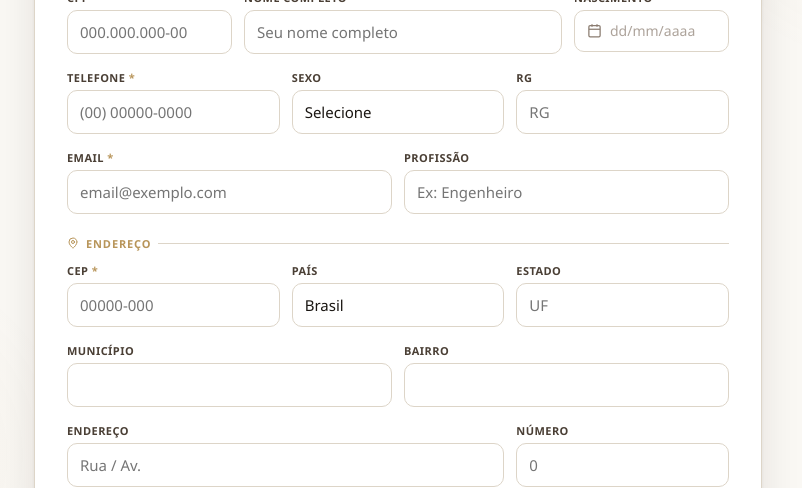
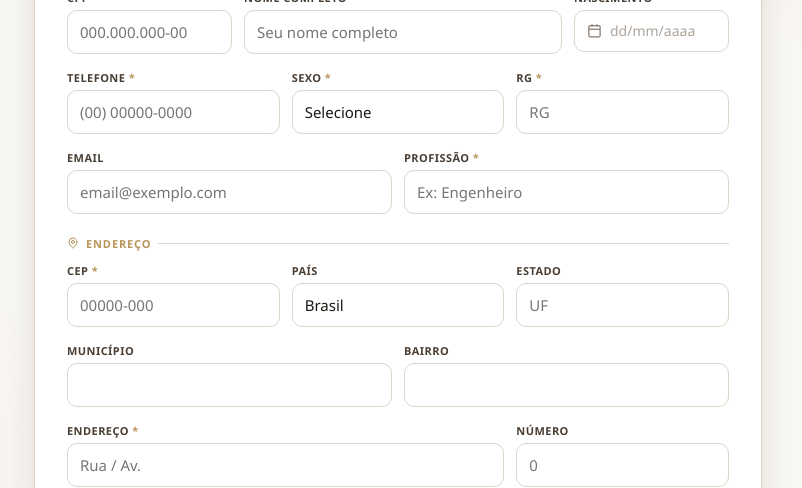
Before and after one commit to SamInst/cadastro-hospede, a React (Vite) app: page /registro in a window 1280 px wide. Shown: the part 265-753 px from the top of the page, without its empty margins (242-1044 px from the left). Built offline with nearby package versions, Linux system fonts and the light colour scheme.

Commit message:
adicionando obrigatoriedade em novos campos

```diff
--- a/src/pages/registro/ClienteRegistroPage.jsx
+++ b/src/pages/registro/ClienteRegistroPage.jsx
@@ -283,7 +283,8 @@ export default function ClienteRegistroPage() {
 
   // ── Validação step 1 ────────────────────────────────────────────────────────
   const required1 = { cpf: form.cpf, nome: form.nome, dataNascimento: form.dataNascimento,
-                      telefone: form.telefone, email: form.email, cep: form.cep };
+                      telefone: form.telefone, cep: form.cep,
+                      sexo: form.sexo, rg: form.rg, profissao: form.profissao, endereco: form.endereco };
   const missingField = f => !required1[f];
   const step1Valid = Object.values(required1).every(v => !!v) && cpfStatus !== 'invalid';
 
@@ -470,14 +471,14 @@ export default function ClienteRegistroPage() {
                       onChange={e => set('telefone', maskPhone(e.target.value))} placeholder="(00) 00000-0000" />
                   </div>
                   <div className={styles.field}>
-                    <label className={styles.label}>Sexo</label>
+                    <label className={[lblErr('sexo'), styles.req].join(' ')}>Sexo</label>
                     <select className={styles.input} value={form.sexo} onChange={e => set('sexo', e.target.value)}>
                       {SEXO_OPTS.map(o => <option key={o.value} value={o.value}>{o.label}</option>)}
                     </select>
                   </div>
                   <div className={styles.field}>
-                    <label className={styles.label}>RG</label>
-                    <input className={styles.input} value={form.rg}
+                    <label className={[lblErr('rg'), styles.req].join(' ')}>RG</label>
+                    <input className={errCls('rg')} value={form.rg}
                       onChange={e => set('rg', e.target.value)} placeholder="RG" />
                   </div>
                 </div>
@@ -485,13 +486,13 @@ export default function ClienteRegistroPage() {
                 {/* Email + Profissão */}
                 <div className={styles.grid2} style={{ marginBottom: 16 }}>
                   <div className={styles.field}>
-                    <label className={[lblErr('email'), styles.req].join(' ')}>Email</label>
+                    <label className={styles.label}>Email</label>
                     <input className={errCls('email')} type="email" value={form.email}
                       onChange={e => set('email', e.target.value)} placeholder="email@exemplo.com" />
                   </div>
                   <div className={styles.field}>
-                    <label className={styles.label}>Profissão</label>
-                    <input className={styles.input} value={form.profissao}
+                    <label className={[lblErr('profissao'), styles.req].join(' ')}>Profissão</label>
+                    <input className={errCls('profissao')} value={form.profissao}
                       onChange={e => set('profissao', e.target.value)} placeholder="Ex: Engenheiro" />
                   </div>
                 </div>
@@ -534,8 +535,8 @@ export default function ClienteRegistroPage() {
                 {/* Endereço + Número */}
                 <div className={styles.grid3} style={{ marginBottom: 16 }}>
                   <div className={[styles.field, styles.span2].join(' ')}>
-                    <label className={styles.label}>Endereço</label>
-                    <input className={styles.input} value={form.endereco}
+                    <label className={[lblErr('endereco'), styles.req].join(' ')}>Endereço</label>
+                    <input className={errCls('endereco')} value={form.endereco}
                       onChange={e => set('endereco', e.target.value)} placeholder="Rua / Av." />
                   </div>
                   <div className={styles.field}>
```
